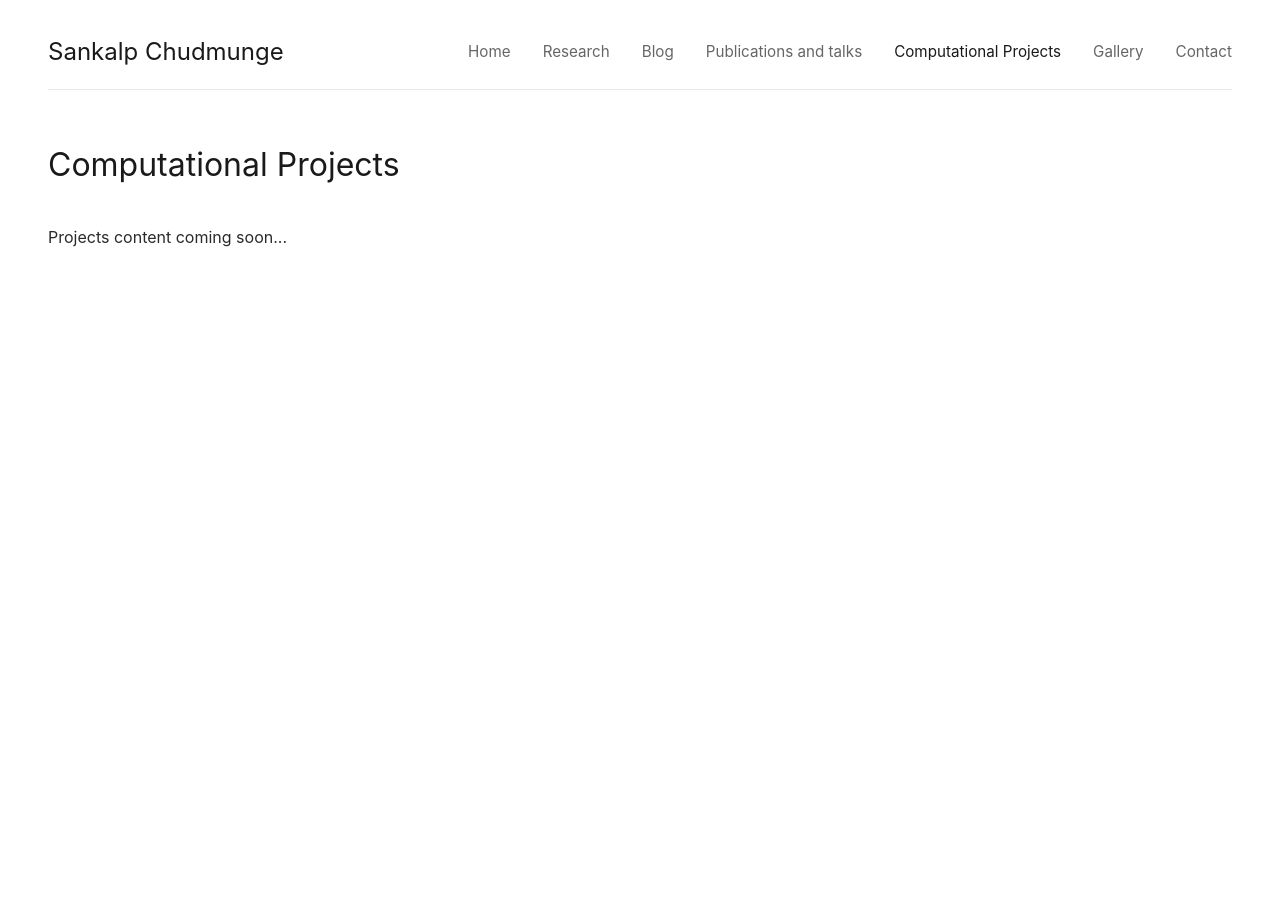
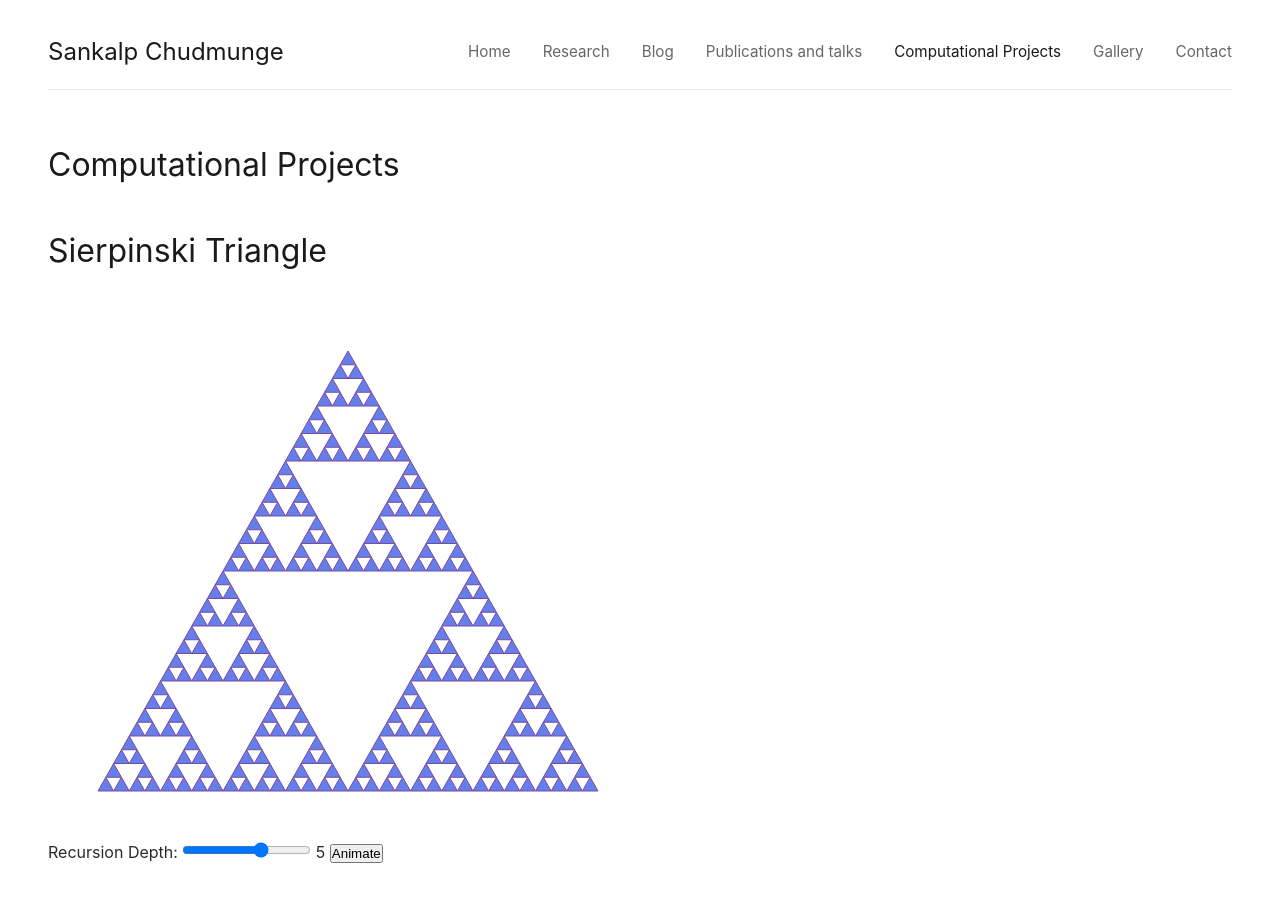
Before and after one commit to s-chudmunge/s-chudmunge.github.io, a plain HTML site: page projects.html in a window 1280 px wide. Before the commit the page ends 800 px from the top, so only its background shows below. Drawn offline with Linux system fonts and the light colour scheme.

Commit message:
Add interactive Sierpinski Triangle visualization to projects page

```diff
--- a/projects.html
+++ b/projects.html
@@ -31,7 +31,112 @@
             <div class="left-content">
                 <section>
                     <h1>Computational Projects</h1>
-                    <p>Projects content coming soon...</p>
+                    <p><div class="container">
+        <h1>Sierpinski Triangle</h1>
+        <canvas id="canvas" width="600" height="520"></canvas>
+        <div class="controls">
+            <label for="depth">Recursion Depth:</label>
+            <input type="range" id="depth" min="0" max="8" value="5">
+            <span class="depth-value" id="depthValue">5</span>
+            <button id="animate">Animate</button>
+        </div>
+    </div>
+
+    <script>
+        const canvas = document.getElementById('canvas');
+        const ctx = canvas.getContext('2d');
+        const depthSlider = document.getElementById('depth');
+        const depthValue = document.getElementById('depthValue');
+        const animateBtn = document.getElementById('animate');
+
+        let animating = false;
+        let animationId = null;
+
+        function drawTriangle(x1, y1, x2, y2, x3, y3) {
+            ctx.beginPath();
+            ctx.moveTo(x1, y1);
+            ctx.lineTo(x2, y2);
+            ctx.lineTo(x3, y3);
+            ctx.closePath();
+            ctx.fillStyle = '#667eea';
+            ctx.fill();
+            ctx.strokeStyle = '#764ba2';
+            ctx.lineWidth = 1;
+            ctx.stroke();
+        }
+
+        function sierpinski(x1, y1, x2, y2, x3, y3, depth) {
+            if (depth === 0) {
+                drawTriangle(x1, y1, x2, y2, x3, y3);
+            } else {
+                // Calculate midpoints
+                const mx1 = (x1 + x2) / 2;
+                const my1 = (y1 + y2) / 2;
+                const mx2 = (x2 + x3) / 2;
+                const my2 = (y2 + y3) / 2;
+                const mx3 = (x1 + x3) / 2;
+                const my3 = (y1 + y3) / 2;
+
+                // Recursively draw three smaller triangles
+                sierpinski(x1, y1, mx1, my1, mx3, my3, depth - 1);
+                sierpinski(mx1, my1, x2, y2, mx2, my2, depth - 1);
+                sierpinski(mx3, my3, mx2, my2, x3, y3, depth - 1);
+            }
+        }
+
+        function draw() {
+            ctx.clearRect(0, 0, canvas.width, canvas.height);
+
+            // Define the main triangle vertices
+            const x1 = canvas.width / 2;
+            const y1 = 40;
+            const x2 = 50;
+            const y2 = canvas.height - 40;
+            const x3 = canvas.width - 50;
+            const y3 = canvas.height - 40;
+
+            const depth = parseInt(depthSlider.value);
+            sierpinski(x1, y1, x2, y2, x3, y3, depth);
+        }
+
+        function animate() {
+            if (animating) {
+                animating = false;
+                animateBtn.textContent = 'Animate';
+                if (animationId) clearInterval(animationId);
+                return;
+            }
+
+            animating = true;
+            animateBtn.textContent = 'Stop';
+            let currentDepth = 0;
+            let increasing = true;
+
+            animationId = setInterval(() => {
+                depthSlider.value = currentDepth;
+                depthValue.textContent = currentDepth;
+                draw();
+
+                if (increasing) {
+                    currentDepth++;
+                    if (currentDepth > 7) increasing = false;
+                } else {
+                    currentDepth--;
+                    if (currentDepth < 0) increasing = true;
+                }
+            }, 600);
+        }
+
+        depthSlider.addEventListener('input', (e) => {
+            depthValue.textContent = e.target.value;
+            draw();
+        });
+
+        animateBtn.addEventListener('click', animate);
+
+        // Initial draw
+        draw();
+    </script></p>
                 </section>
             </div>
         </div>
```
